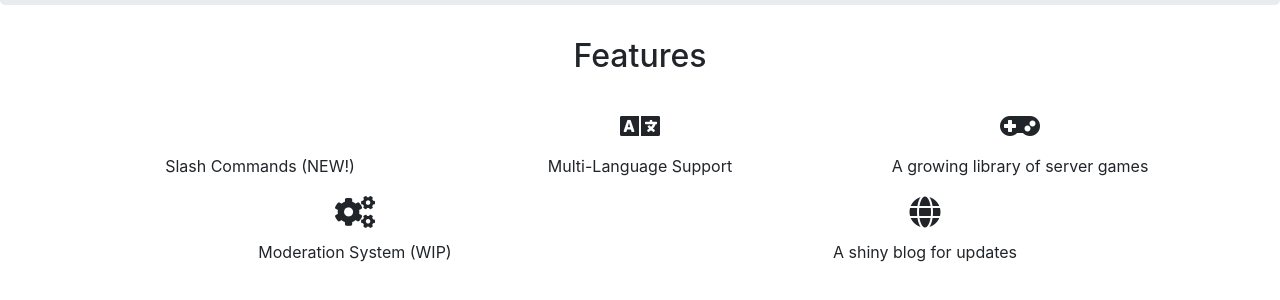
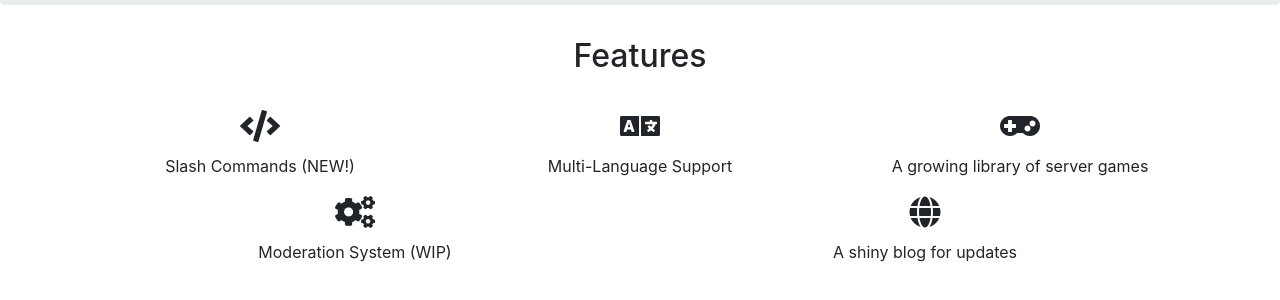
Before and after one commit to luigibeta/luigibeta.github.io, a Jekyll site: the page built from index.html, in a window 1280 px wide. Shown: the part 358-658 px from the top of the page. Built offline with Jekyll 4.4.1, drawn with Linux system fonts in a browser that asks for light colours; nearby versions of some CDN libraries; a style sheet for code colours, icons or effects is not loaded.

Commit message:
Fix slash command icon

```diff
--- a/index.html
+++ b/index.html
@@ -2,7 +2,7 @@
 title: Home
 permalink: /
 features:
-  - icon: binary-slash
+  - icon: code
     text: ":computer: Slash Commands (NEW!)"
   - icon: language
     text: ":boy: Multi-Language Support"
```
